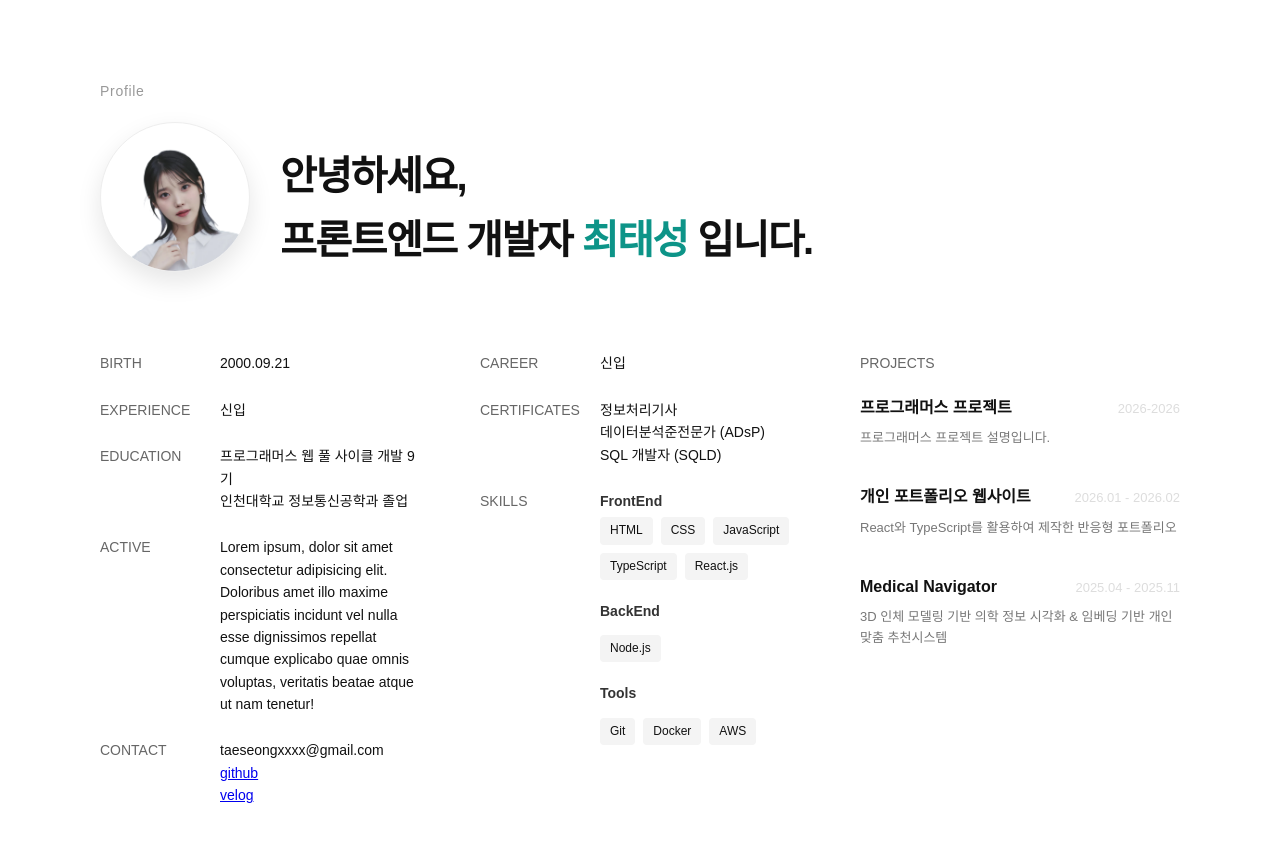
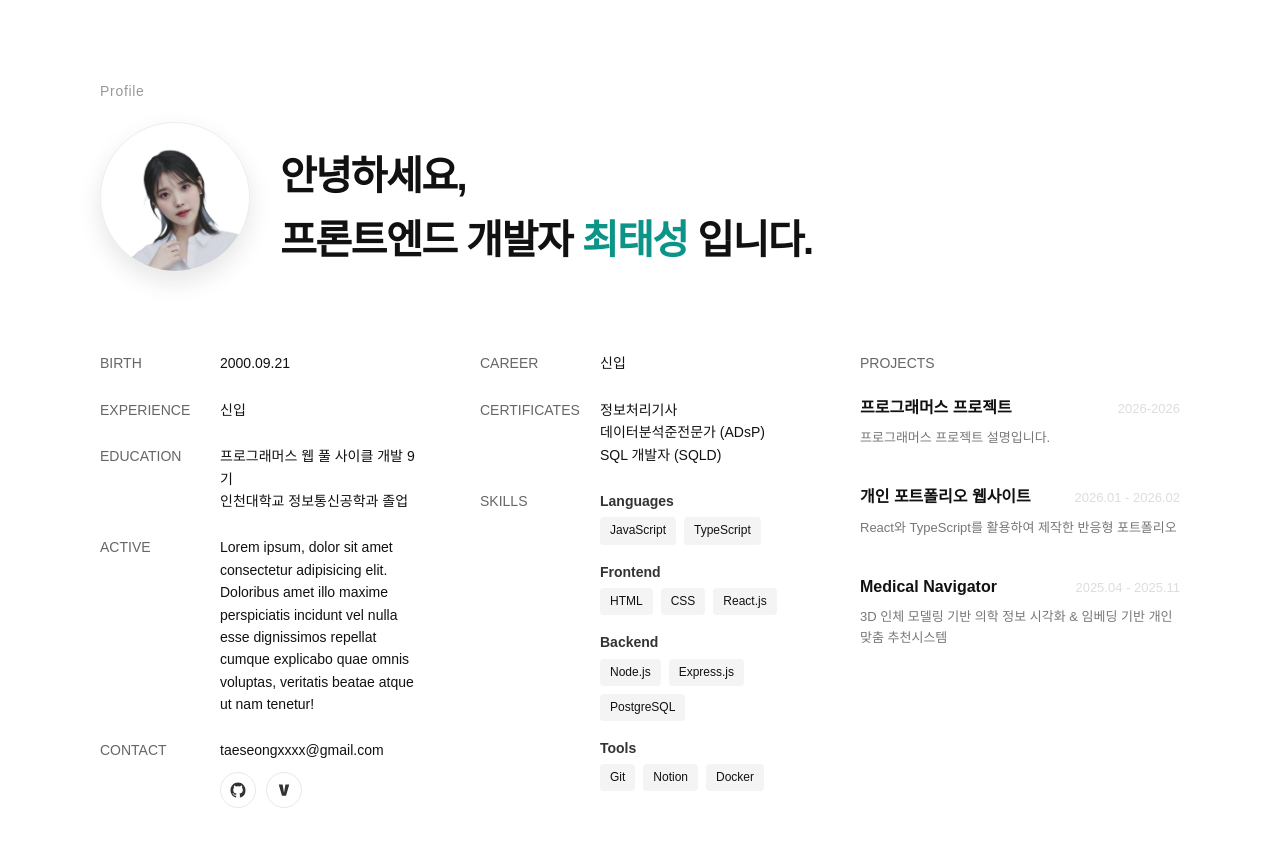
Before and after one commit to taesongxxxx/taesongxxxx.github.io, a React (Vite) app: page / in a window 1280 px wide. Shown: the top 846 px of the page. Built offline with nearby package versions, Linux system fonts and the light colour scheme; a web font is replaced by a local one.

Commit message:
feat: contact icon 추가, skills Lagunges 섹션 추가

```diff
--- a/src/App.css
+++ b/src/App.css
@@ -90,7 +90,54 @@ dd {
   min-width: 0;
 }
 
+.contact-list {
+  display: flex;
+  flex-direction: column;
+  gap: 10px;
+}
+
+.contact-links {
+  display: flex;
+  align-items: center;
+  gap: 10px;
+}
+
+.contact-icon-link {
+  width: 36px;
+  height: 36px;
+  border: 1px solid #e5e7eb;
+  border-radius: 999px;
+  display: inline-flex;
+  align-items: center;
+  justify-content: center;
+  color: #333;
+  text-decoration: none;
+  background-color: #fff;
+  transition: transform 0.2s ease, border-color 0.2s ease,
+    background-color 0.2s ease, color 0.2s ease;
+}
+
+.contact-icon-link:hover {
+  transform: translateY(-2px);
+  border-color: #0d9488;
+  background-color: #f0fdfa;
+  color: #0d9488;
+}
+
+.contact-icon-link svg {
+  width: 18px;
+  height: 18px;
+}
+
 /* Resume 섹션 */
+.skill-category {
+  margin-bottom: 16px;
+}
+
+.skill-category:last-child {
+  margin-bottom: 0;
+}
+
 .skills span {
   display: block;
   font-weight: bold;
@@ -103,7 +150,7 @@ dd {
   display: flex;
   flex-wrap: wrap;
   gap: 8px;
-  margin-bottom: 20px;
+  margin-bottom: 0;
 }
 
 .skills li {
--- a/src/components/ProfileSectoin.tsx
+++ b/src/components/ProfileSectoin.tsx
@@ -30,12 +30,40 @@ const ProfileSection = () => {
         <div className="contact">
           <dt>contact</dt>
           <dd>
-            <ul>
-              <li>taeseongxxxx@gmail.com</li>
-              <li><a href="https://github.com/taesongxxxx">github</a></li>
-              <li><a href="https://velog.io/@taesong/posts">velog</a></li>
+            <ul className="contact-list">
+              <li className="contact-email">taeseongxxxx@gmail.com</li>
+              <li className="contact-links">
+                <a
+                  href="https://github.com/taesongxxxx"
+                  target="_blank"
+                  rel="noreferrer"
+                  aria-label="GitHub"
+                  className="contact-icon-link"
+                >
+                  <svg viewBox="0 0 24 24" aria-hidden="true">
+                    <path
+                      fill="currentColor"
+                      d="M12 2C6.48 2 2 6.58 2 12.22c0 4.5 2.87 8.32 6.84 9.67.5.1.68-.22.68-.49 0-.24-.01-1.04-.01-1.88-2.78.62-3.37-1.21-3.37-1.21-.46-1.2-1.11-1.52-1.11-1.52-.91-.64.07-.63.07-.63 1 .07 1.53 1.06 1.53 1.06.9 1.57 2.36 1.12 2.94.86.09-.67.35-1.12.63-1.37-2.22-.26-4.55-1.14-4.55-5.09 0-1.13.39-2.05 1.03-2.77-.1-.26-.45-1.31.1-2.74 0 0 .84-.28 2.75 1.06A9.3 9.3 0 0 1 12 6.84c.85 0 1.71.12 2.52.36 1.91-1.34 2.75-1.06 2.75-1.06.55 1.43.2 2.48.1 2.74.64.72 1.03 1.64 1.03 2.77 0 3.96-2.33 4.82-4.56 5.08.36.32.68.95.68 1.92 0 1.39-.01 2.5-.01 2.84 0 .27.18.59.69.49A10.25 10.25 0 0 0 22 12.22C22 6.58 17.52 2 12 2Z"
+                    />
+                  </svg>
+                </a>
+                <a
+                  href="https://velog.io/@taesong/posts"
+                  target="_blank"
+                  rel="noreferrer"
+                  aria-label="Velog"
+                  className="contact-icon-link"
+                >
+                  <svg viewBox="0 0 24 24" aria-hidden="true">
+                    <path
+                      fill="currentColor"
+                      d="M5 4.5h5.13l1.88 11.27L13.93 4.5H19l-4.3 15H9.3L5 4.5Z"
+                    />
+                  </svg>
+                </a>
+              </li>
             </ul>
-            </dd>
+          </dd>
         </div>
       </dl>
     </div>
--- a/src/components/ResumeSection.tsx
+++ b/src/components/ResumeSection.tsx
@@ -5,11 +5,24 @@ const ResumeSection = () => {
     "SQL 개발자 (SQLD)",
   ];
 
-  const skills = {
-    frontEnd: ["HTML", "CSS", "JavaScript", "TypeScript", "React.js"],
-    backEnd: ["Node.js"],
-    tools: ["Git", "Docker", "AWS"],
-  };
+  const skillCategories = [
+    {
+      title: "Languages",
+      items: ["JavaScript", "TypeScript"],
+    },
+    {
+      title: "Frontend",
+      items: ["HTML", "CSS", "React.js"],
+    },
+    {
+      title: "Backend",
+      items: ["Node.js", "Express.js", "PostgreSQL"],
+    },
+    {
+      title: "Tools",
+      items: ["Git", "Notion", "Docker"],
+    },
+  ];
 
   return (
     <dl className="resume-container">
@@ -32,30 +45,16 @@ const ResumeSection = () => {
       <div className="skills">
         <dt>SKILLS</dt>
         <dd>
-          <div className="skill-category">
-            <span>FrontEnd</span>
-            <ul>
-              {skills.frontEnd.map((skill) => (
-                <li key={skill}>{skill}</li>
-              ))}
-            </ul>
-          </div>
-          <div className="skill-category">
-          <ul>
-            <span>BackEnd</span>
-            {skills.backEnd.map((skill) => (
-              <li key={skill}>{skill}</li>
-            ))}
-          </ul>
-          </div>
-          <div className="skill-category">
-          <ul>
-            <span>Tools</span>
-            {skills.tools.map((tool) => (
-              <li key={tool}>{tool}</li>
-            ))}
-          </ul>
-          </div>
+          {skillCategories.map((category) => (
+            <div className="skill-category" key={category.title}>
+              <span>{category.title}</span>
+              <ul>
+                {category.items.map((item) => (
+                  <li key={item}>{item}</li>
+                ))}
+              </ul>
+            </div>
+          ))}
         </dd>
       </div>
     </dl>
```
